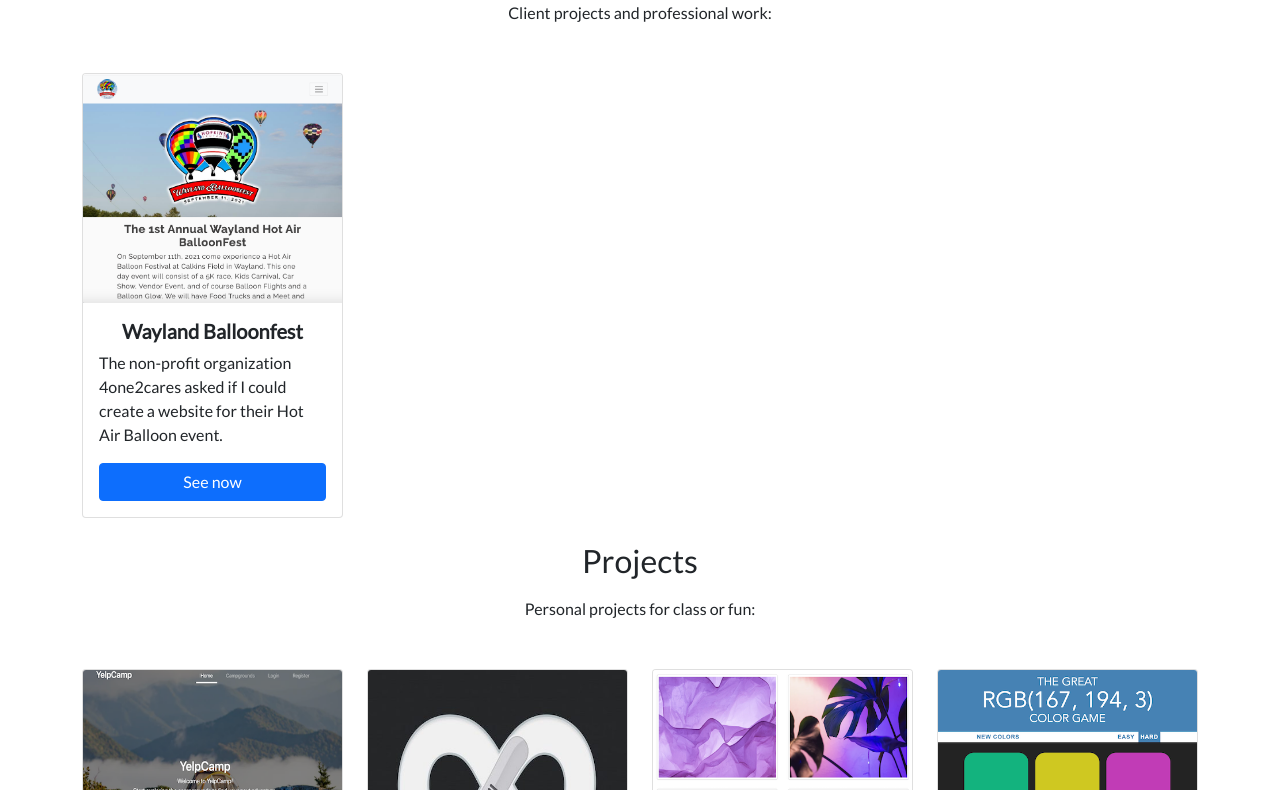
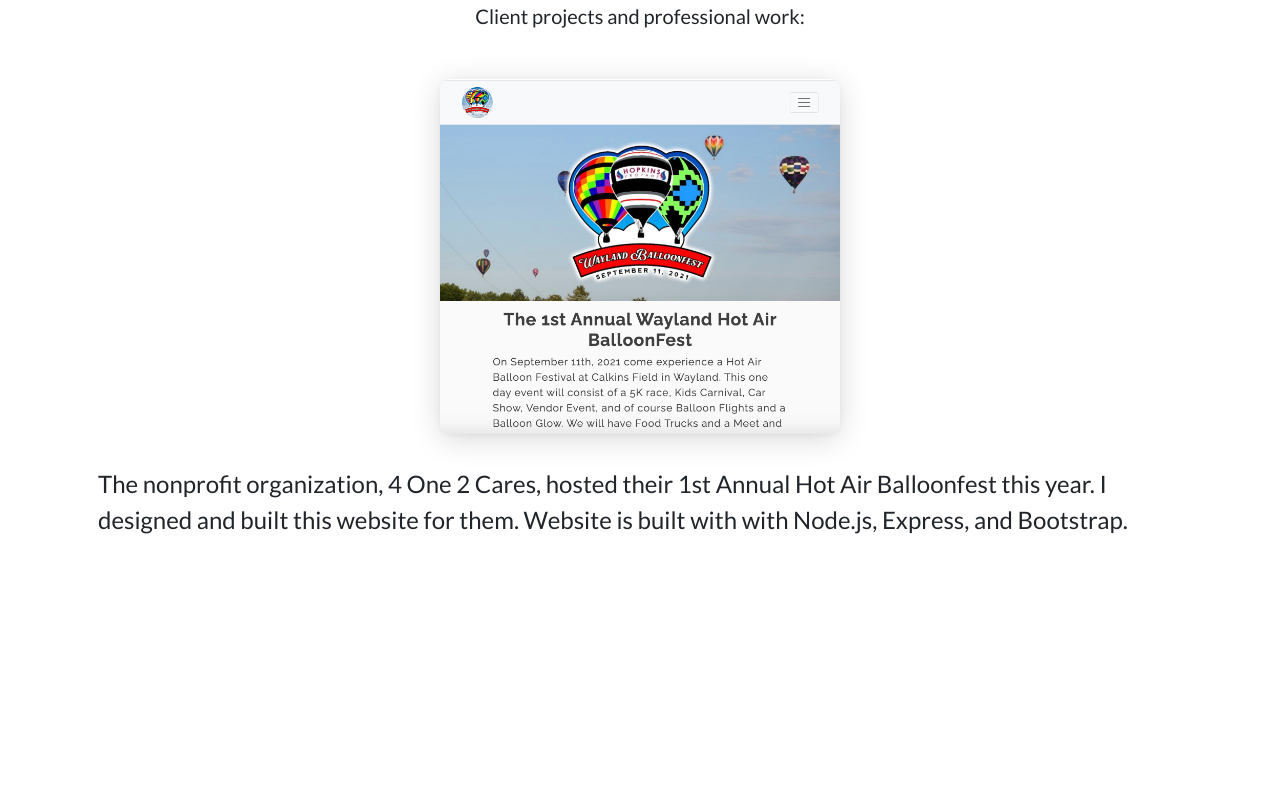
Before and after one commit to lgirao/my-portfolio, a plain HTML site: page index.html in a window 1280 px wide. Shown: the part 558-1348 px from the top of the page. After the commit the page ends 1152 px from the top, so only its background shows below. Drawn offline with nearby package versions, Linux system fonts and the light colour scheme.

Commit message:
work section update

```diff
--- a/css/style.css
+++ b/css/style.css
@@ -50,3 +50,15 @@ i:hover {
 .nav-item:hover {
     color: rgb(243, 13, 174);
 }
+
+.project-preview img {
+    width: 25rem;
+    border-radius: 10px;
+    box-shadow: 0 1px 5px rgb(0 0 0 / 5%), 0 5px 30px rgb(0 0 0 / 15%);
+}
+ .zoom {
+    transition: transform .5s ease-in-out;
+ }
+ .zoom:hover {
+    transform: scale(1.15);
+ }
--- a/index.html
+++ b/index.html
@@ -18,18 +18,18 @@
     <header class="sticky-top">
         <ul class="nav justify-content-center">
             <li class="nav-item">
-              <a class="nav-link" aria-current="page" href="https://github.com/lgirao" title="View github profile"><i class="fab fa-github fa-2x"></i></a>
+              <a class="nav-link" href="https://github.com/lgirao" title="View github profile"><i class="fab fa-github fa-2x"></i></a>
             </li>
             <li class="nav-item">
-                <a class="nav-link" aria-current="page" href="mailto:lesleygirao@gmail.com" title="Send an email"><i class="far fa-envelope fa-2x"></i></a>
+                <a class="nav-link" href="mailto:lesleygirao@gmail.com" title="Send an email"><i class="far fa-envelope fa-2x"></i></a>
             </li>
             <li class="nav-item">
-              <a class="nav-link" aria-current="page" href="https://www.linkedin.com/in/lesley-girao/" title="View linkedin profile"><i class="fab fa-linkedin-in fa-2x"></i></a>
+              <a class="nav-link" href="https://www.linkedin.com/in/lesley-girao/" title="View linkedin profile"><i class="fab fa-linkedin-in fa-2x"></i></a>
             </li>
         </ul>
     </header>
 
-    <main>
+    <main class="container">
         <div class="p-5 mb-4 rounded-3 text-center title border-bottom">
             <h1>Hi, I'm Lesley</h1>
             <img src="./images/lesley-profile-img.jpg" alt width="100" height="100">
@@ -40,13 +40,23 @@
                 Basically, it's all about designing with the user in mind.</p>
         </div>
 
-        <div class="container py-4">
+        <div class="py-4">
             <div class="text-center mb-5">
                 <h2>Work</h2>
-                <p class="mt-3">Client projects and professional work:</p>
+                <p class="mt-3 fs-5">Client projects and professional work:</p>
+            </div>
+            <div class="project-preview d-flex flex-column align-items-center">
+                <div class="col">
+                    <a href="https://www.waylandballoonfest.com/"><img class="zoom" src="./images/wayland-balloonfest.png" alt="screenshot of waylandballoonfest.com"></a>
+                </div>
+                <div class="col mt-3">
+                    <p class="fs-4 p-3 align-items-center">The nonprofit organization, 4 One 2 Cares, hosted their 1st Annual Hot Air Balloonfest this year. I designed and built this website for them. Website is built with with Node.js, Express, and Bootstrap.</p>
+                </div>
             </div>
 
-            <div class="row row-cols-2 row-cols-md-3 row-cols-lg-4">
+
+
+            <!-- <div class="row row-cols-2 row-cols-md-3 row-cols-lg-4">
 
                 <div class="col mb-4">
                     <div class="card h-100">
@@ -108,7 +118,7 @@
                         </div>
                     </div>
                 </div>
-            </div>
+            </div> -->
         </div>
 
     </main>
```
